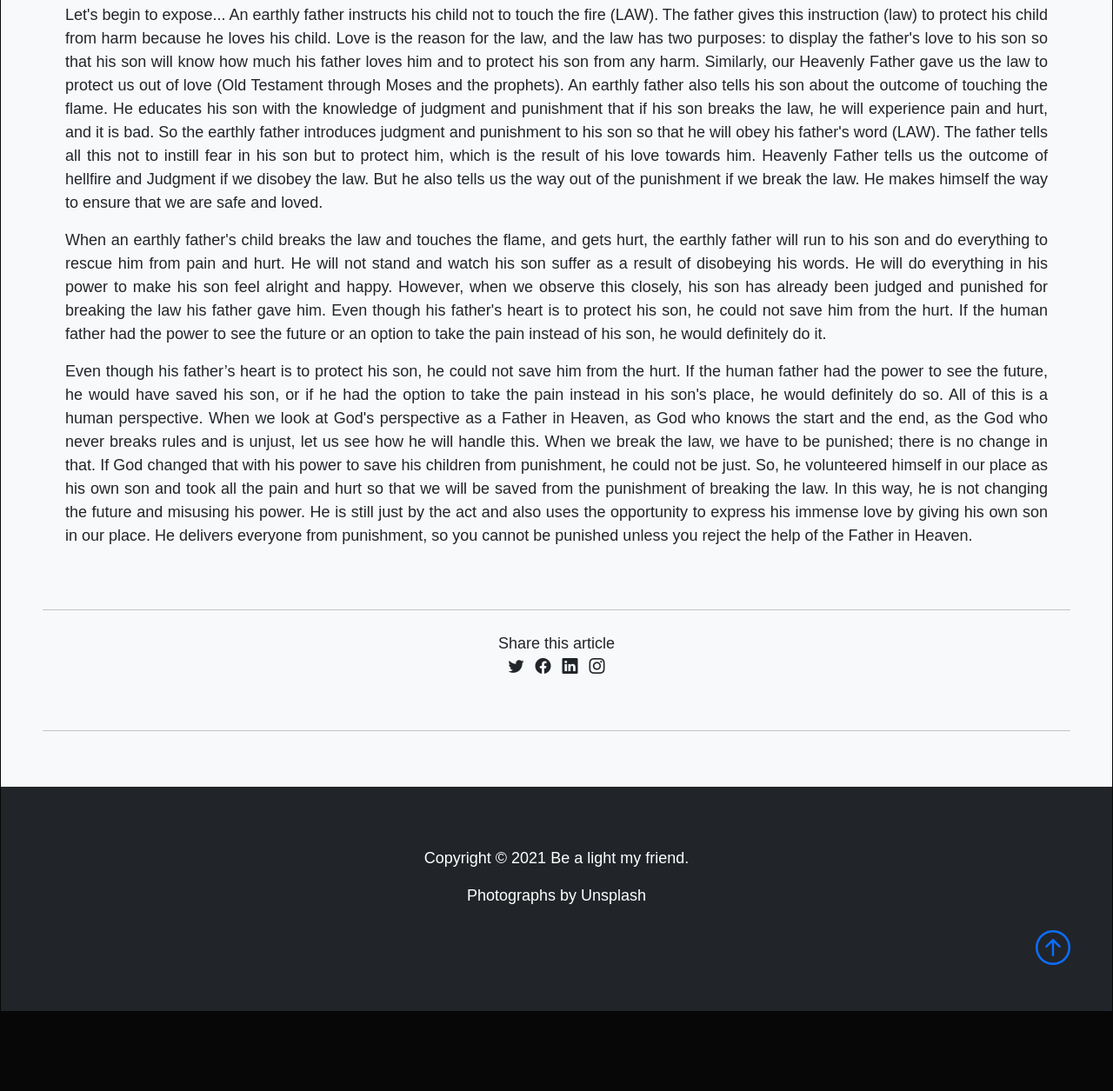
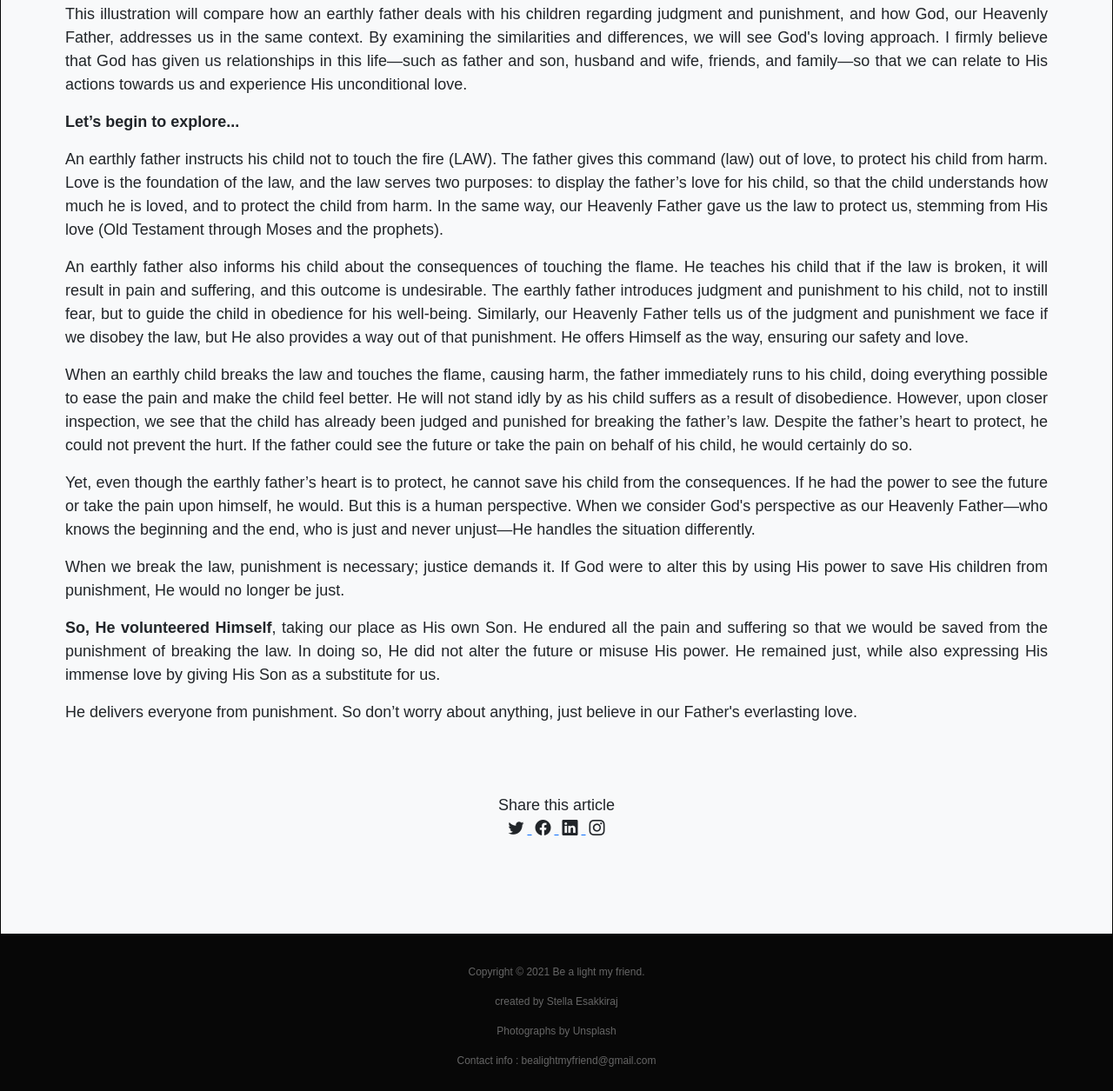
Before and after one commit to Thamizh40/Bealightmyfriend-website, a plain HTML site: page post-page-004.html in a window 1280 px wide. Shown: the part 1222-2477 px from the top of the page at 87% size. Before the commit the page ends 2386 px from the top, so only its background shows below. Drawn offline with nearby package versions, Linux system fonts and the light colour scheme.

Commit message:
Update post-page-004.html

```diff
--- a/post-page-004.html
+++ b/post-page-004.html
@@ -54,65 +54,82 @@
 
                     <img class="img-fluid w-51" src="img/post-004.jpg">
                     <div class="card-body">
-                        <h5 class="card-title mt-5 mb-1">Father's Heart</h5>
+                        <h3 class="card-title-arti mt-5 mb-1">Father's Heart</h3>
                         <div class="profile-post"><span class="profile-postpage">~ Robin Jacob ~</span> </div>
                         <article>
-                            <p>I am writing this blog to expose our father's love with an illustration in a simplified way so that everyone can see his love and be free from fear. By receiving his perfect love, it will reveal to us who we truly are in Jesus, which will give us the authority and power to walk this life.
+                            <p>I am writing this blog to reveal the love of our Father through a simple illustration that will help everyone understand His love and be freed from fear. By receiving His perfect love, we can truly understand who we are in Jesus, which empowers us to live boldly.</p>
 
-                                With love comes power and authority, as stated in 2 Timothy 1:7, "for God gave us a spirit not of fear but of power and love and self-control" and in 1 John 4:18, "There is no fear in love. But perfect love drives out fear because fear has to do with punishment. The one who fears is not made perfect in love."
+    <p>Love brings both power and authority, as stated in:</p>
 
-                                This illustration will show the comparison of how a man deals with his children towards judgment and punishment and how God deals with us towards judgment and punishment. We can see the similarities and differences between man's way and God's way.
+    <blockquote>
+      “For God gave us a spirit not of fear but of power and love and self-control.” – 2 Timothy 1:7<br/>
+      “There is no fear in love. But perfect love drives out fear, because fear has to do with punishment. The one who fears is not made perfect in love.” – 1 John 4:18
+    </blockquote>
 
-                                I strongly believe that God gave us relationships in this physical life, such as father and son, husband and wife, friends, and family, so that we can relate to his actions towards us and see his unconditional love behind it.
+    <p>This illustration will compare how an earthly father deals with his children regarding judgment and punishment, and how God, our Heavenly Father, addresses us in the same context. By examining the similarities and differences, we will see God's loving approach. I firmly believe that God has given us relationships in this life—such as father and son, husband and wife, friends, and family—so that we can relate to His actions towards us and experience His unconditional love.</p>
 
-                               <p> Let's begin to expose...
+    <p><strong>Let’s begin to explore...</strong></p>
 
-                                An earthly father instructs his child not to touch the fire (LAW). The father gives this instruction (law) to protect his child from harm because he loves his child. Love is the reason for the law, and the law has two purposes: to display the father's love to his son so that his son will know how much his father loves him and to protect his son from any harm. Similarly, our Heavenly Father gave us the law to protect us out of love (Old Testament through Moses and the prophets).
+    <p>An earthly father instructs his child not to touch the fire (LAW). The father gives this command (law) out of love, to protect his child from harm. Love is the foundation of the law, and the law serves two purposes: to display the father’s love for his child, so that the child understands how much he is loved, and to protect the child from harm. In the same way, our Heavenly Father gave us the law to protect us, stemming from His love (Old Testament through Moses and the prophets).</p>
 
-                                An earthly father also tells his son about the outcome of touching the flame. He educates his son with the knowledge of judgment and punishment that if his son breaks the law, he will experience pain and hurt, and it is bad. So the earthly father introduces judgment and punishment to his son so that he will obey his father's word (LAW). The father tells all this not to instill fear in his son but to protect him, which is the result of his love towards him.
+    <p>An earthly father also informs his child about the consequences of touching the flame. He teaches his child that if the law is broken, it will result in pain and suffering, and this outcome is undesirable. The earthly father introduces judgment and punishment to his child, not to instill fear, but to guide the child in obedience for his well-being. Similarly, our Heavenly Father tells us of the judgment and punishment we face if we disobey the law, but He also provides a way out of that punishment. He offers Himself as the way, ensuring our safety and love.</p>
 
-                                Heavenly Father tells us the outcome of hellfire and Judgment if we disobey the law. But he also tells us the way out of the punishment if we break the law. He makes himself the way to ensure that we are safe and loved.</p>
+    <p>When an earthly child breaks the law and touches the flame, causing harm, the father immediately runs to his child, doing everything possible to ease the pain and make the child feel better. He will not stand idly by as his child suffers as a result of disobedience. However, upon closer inspection, we see that the child has already been judged and punished for breaking the father’s law. Despite the father’s heart to protect, he could not prevent the hurt. If the father could see the future or take the pain on behalf of his child, he would certainly do so.</p>
 
-                               <p>When an earthly father's child breaks the law and touches the flame, and gets hurt, the earthly father will run to his son and do everything to rescue him from pain and hurt. He will not stand and watch his son suffer as a result of disobeying his words. He will do everything in his power to make his son feel alright and happy. However, when we observe this closely, his son has already been judged and punished for breaking the law his father gave him. Even though his father's heart is to protect his son, he could not save him from the hurt. If the human father had the power to see the future or an option to take the pain instead of his son, he would definitely do it.</p>
-                                <p>Even though his father’s heart is to protect his son, he could not save him from the hurt. If the human father had the power to see the future, he would have saved his son, or if he had the option to take the pain instead in his son's place, he would definitely do so. All of this is a human perspective. When we look at God's perspective as a Father in Heaven, as God who knows the start and the end, as the God who never breaks rules and is unjust, let us see how he will handle this. When we break the law, we have to be punished; there is no change in that. If God changed that with his power to save his children from punishment, he could not be just. So, he volunteered himself in our place as his own son and took all the pain and hurt so that we will be saved from the punishment of breaking the law. In this way, he is not changing the future and misusing his power. He is still just by the act and also uses the opportunity to express his immense love by giving his own son in our place. He delivers everyone from punishment, so you cannot be punished unless you reject the help of the Father in Heaven.</p>
+    <p>Yet, even though the earthly father’s heart is to protect, he cannot save his child from the consequences. If he had the power to see the future or take the pain upon himself, he would. But this is a human perspective. When we consider God's perspective as our Heavenly Father—who knows the beginning and the end, who is just and never unjust—He handles the situation differently.</p>
+
+    <p>When we break the law, punishment is necessary; justice demands it. If God were to alter this by using His power to save His children from punishment, He would no longer be just.</p>
+
+    <p><strong>So, He volunteered Himself</strong>, taking our place as His own Son. He endured all the pain and suffering so that we would be saved from the punishment of breaking the law. In doing so, He did not alter the future or misuse His power. He remained just, while also expressing His immense love by giving His Son as a substitute for us.</p>
+
+    <p>He delivers everyone from punishment. So don’t worry about anything, just believe in our Father's everlasting love.</p>
                         </article>
                     </div>
                 </div>
             </div>
         </div>
-<hr>
 <div class="container">
   <div class="share-text text-center p-1">
     <span class="share-title">Share this article</span>
     <div class="social">
-                    <a href=""><i class="bi bi-twitter text-dark mx-1"></i></a>
-                    <a href=""><i class="bi bi-facebook text-dark mx-1"></i></a>
-                    <a href=""><i class="bi bi-linkedin text-dark mx-1"></i></a>
-                    <a href=""><i class="bi bi-instagram text-dark mx-1"></i></a>
+      <!-- Twitter -->
+      <a href="https://twitter.com/intent/tweet?url=https://www.bealightmyfriend.com/post-page-004.html" target="_blank" rel="noopener">
+        <i class="bi bi-twitter text-dark mx-1"></i>
+      </a>
 
+      <!-- Facebook -->
+      <a href="https://www.facebook.com/sharer/sharer.php?u=https://www.bealightmyfriend.com/post-page-004.html" target="_blank" rel="noopener">
+        <i class="bi bi-facebook text-dark mx-1"></i>
+      </a>
+
+      <!-- LinkedIn -->
+      <a href="https://www.linkedin.com/sharing/share-offsite/?url=https://www.bealightmyfriend.com/post-page-004.html" target="_blank" rel="noopener">
+        <i class="bi bi-linkedin text-dark mx-1"></i>
+      </a>
+
+      <!-- Instagram (no direct share link) -->
+      <a href="https://www.instagram.com/" target="_blank" rel="noopener">
+        <i class="bi bi-instagram text-dark mx-1"></i>
+      </a>
     </div>
   </div>
 </div>
-        </div>
-        <hr>
     </Section>
 
 
     <!-- Footer -->
-    <footer class="p-5 bg-dark text-white text-center position-relative">
-        <div class="container">
-            <p class="lead">
-            <p>
-                Copyright &copy 2021 Be a light my friend.</p>
+    <footer class="site-footer">
 
-            </p>
+      <div>
+          <p>Copyright &copy 2021 Be a light my friend.</p>
+           <p> created by Stella Esakkiraj</p>
           <p>Photographs by Unsplash</p>
-            <a href="" class="position-absolute bottom-0 end-0 p-5">
-                <i class="bi bi-arrow-up-circle h1"></i>
-            </a>
+        <div>
+          Contact info : bealightmyfriend@gmail.com
         </div>
+      </div>
+  </footer>
 
-    </footer>
 
     <!--Bootstrap js-->
     <script src="./assets/js/jquery.min.js"></script>
```
Lines whose indentation alone changed are shown as unchanged.
